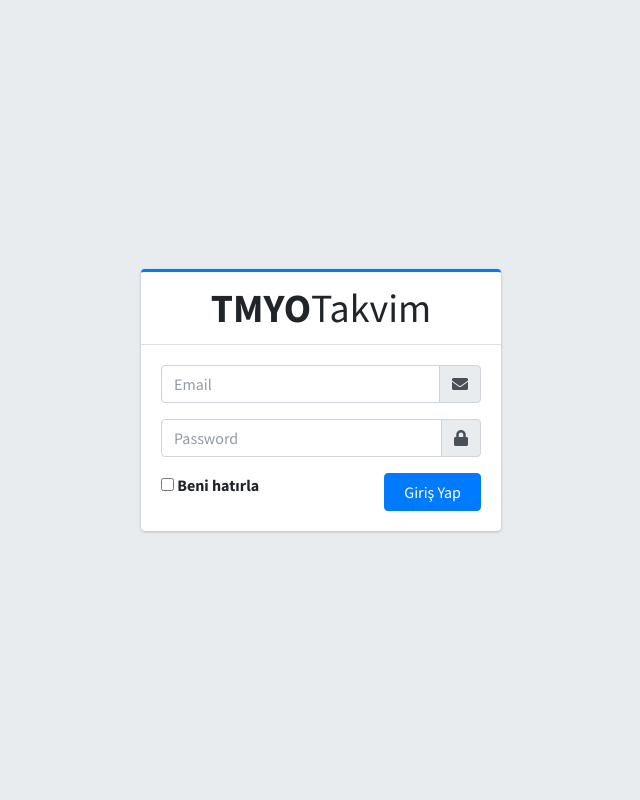
After one commit to GiresunTBMYOBilgisayarProgramciligi/schedulemaker, a PHP site: page /App/Views/auth/pages/login.php in a window 1280 px wide. The commit adds this page. Shown: the whole page, without its empty margins (319-959 px from the left). Run offline with PHP 8.4, Linux system fonts and the light colour scheme; some libraries are stand-ins or nearby versions.

Commit message:
Kullanıcı giriş ve çıkiş işlemleri tamamlandı

```diff
--- a/App/Core/Controller.php
+++ b/App/Core/Controller.php
@@ -29,5 +29,6 @@ class Controller
     public function Redirect($path)
     {
         header("Location: {$path}");
+        exit();
     }
 }
--- a/App/Core/View.php
+++ b/App/Core/View.php
@@ -44,7 +44,7 @@ class View
                 ob_start();
                 ob_get_clean();
                 include $this->view_folder . '/' . 'theme.php';
-            } else throw new \Exception("View dosyası mevcut değil ".$this->view_page);
+            } else throw new \Exception($this->view_folder . '/pages/' . $this->view_page . '.php'. "View dosyası mevcut değil ");
         } else throw new \Exception('View folder does not exist');
     }
 }
--- /dev/null
+++ b/App/Views/auth/pages/login.php
@@ -0,0 +1,75 @@
+<!DOCTYPE html>
+<html lang="en">
+<head>
+    <meta charset="utf-8">
+    <meta name="viewport" content="width=device-width, initial-scale=1">
+    <title>AdminLTE 3 | Log in (v2)</title>
+
+    <!-- Google Font: Source Sans Pro -->
+    <link rel="stylesheet" href="https://fonts.googleapis.com/css?family=Source+Sans+Pro:300,400,400i,700&display=fallback">
+    <!-- Font Awesome -->
+    <link rel="stylesheet" href="/assets/AdminLTE/node_modules/@fortawesome/fontawesome-free/css/all.min.css">
+    <!-- icheck bootstrap -->
+    <link rel="stylesheet" href="/assets/AdminLTE/node_modules/icheck-bootstrap/icheck-bootstrap.min.css">
+    <!-- Theme style -->
+    <link rel="stylesheet" href="https://cdn.jsdelivr.net/npm/admin-lte@3.2.0/dist/css/adminlte.min.css">
+</head>
+<body class="hold-transition login-page">
+<div class="login-box">
+    <!-- /.login-logo -->
+    <div class="card card-outline card-primary">
+        <div class="card-header text-center">
+            <a href="../../index2.html" class="h1"><b>TMYO</b>Takvim</a>
+        </div>
+        <div class="card-body">
+
+            <form action="/ajax/login" method="post" class="ajaxForm" title="Giriş Yapılıyor">
+                <div class="input-group mb-3">
+                    <input type="email" class="form-control" placeholder="Email" name="mail" required>
+                    <div class="input-group-append">
+                        <div class="input-group-text">
+                            <span class="fas fa-envelope"></span>
+                        </div>
+                    </div>
+                </div>
+                <div class="input-group mb-3">
+                    <input type="password" class="form-control" placeholder="Password" name="password" required>
+                    <div class="input-group-append">
+                        <div class="input-group-text">
+                            <span class="fas fa-lock"></span>
+                        </div>
+                    </div>
+                </div>
+                <div class="row">
+                    <div class="col-8">
+                        <div class="icheck-primary">
+                            <input type="checkbox" id="remember_me" name="remember_me">
+                            <label for="remember_me">
+                                Beni hatırla
+                            </label>
+                        </div>
+                    </div>
+                    <!-- /.col -->
+                    <div class="col-4">
+                        <button type="submit" class="btn btn-primary btn-block">Giriş Yap</button>
+                    </div>
+                    <!-- /.col -->
+                </div>
+            </form>
+        </div>
+        <!-- /.card-body -->
+    </div>
+    <!-- /.card -->
+</div>
+<!-- /.login-box -->
+
+<!-- jQuery -->
+<script src="/assets/AdminLTE/node_modules/jquery/dist/jquery.min.js"></script>
+<!-- Bootstrap 4 -->
+<script src="/assets/AdminLTE/node_modules/bootstrap/dist/js/bootstrap.bundle.min.js"></script>
+<!-- AdminLTE App -->
+<script src="https://cdn.jsdelivr.net/npm/admin-lte@3.2.0/dist/js/adminlte.min.js"></script>
+<script src="/assets/js/gettext.php"></script>
+<script src="/assets/js/ajax.js"></script>
+</body>
+</html>
--- /dev/null
+++ b/App/Views/auth/theme.php
@@ -0,0 +1,2 @@
+<?php
+include "pages/" . $this->view_page . ".php";
--- a/Public/index.php
+++ b/Public/index.php
@@ -4,5 +4,7 @@ require "../vendor/autoload.php";
 
 
 use App\Core\Application;
-
+ini_set('display_errors', 1);
+error_reporting(E_ALL);
+session_start();
 new Application();
```
Also changed, not shown: App/Controllers/AdminController.php (+18 -9 lines), App/Controllers/AjaxController.php (+28 -0 lines), App/Controllers/AuthController.php (added, +39 -0 lines), App/Models/UsersController.php (+38 -0 lines), App/Views/admin/theme/sidebar.php (+8 -0 lines), Public/assets/AdminLTE/package.json.
